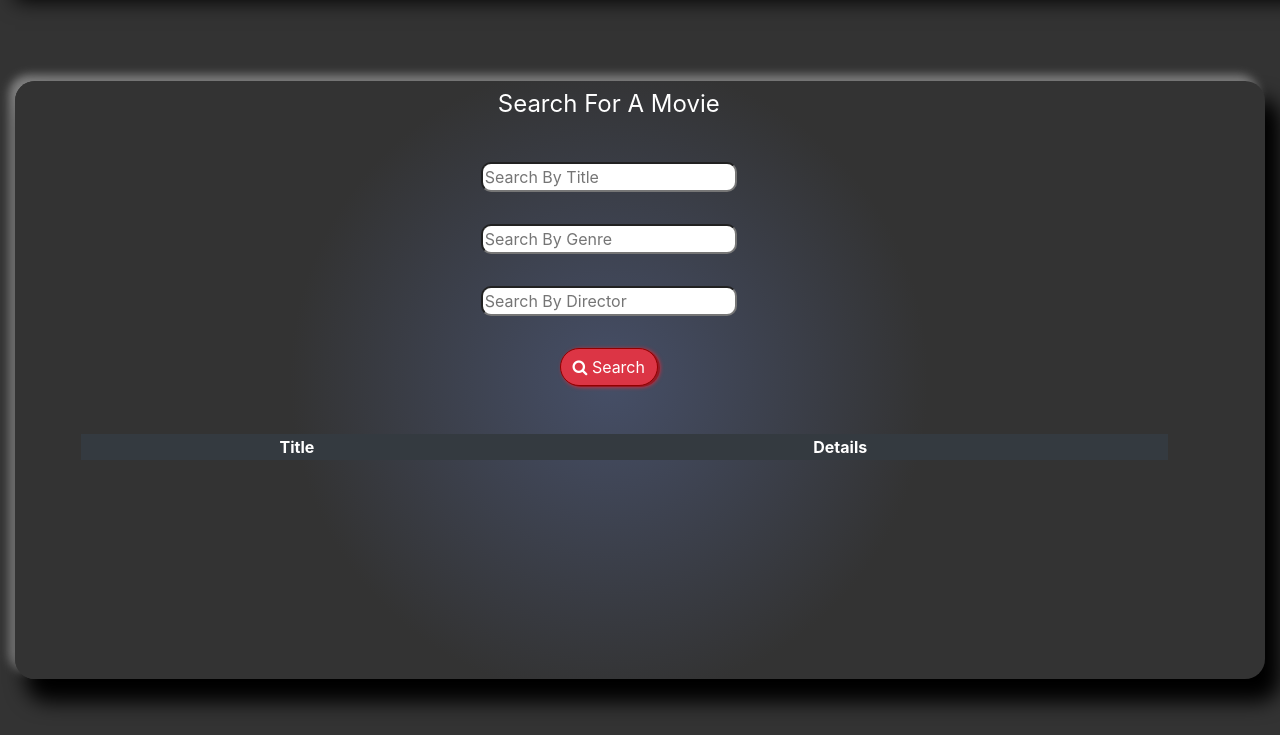
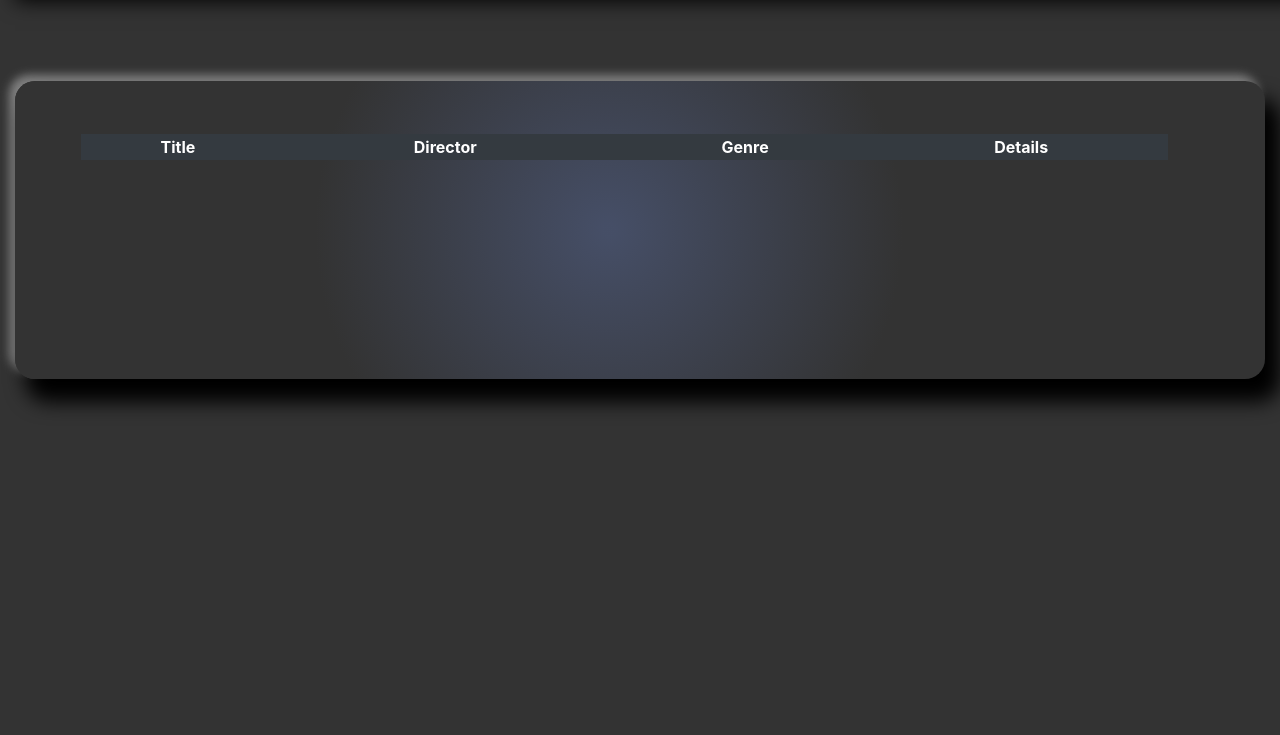
Before and after one commit to victor-meza-07/MovieLibrary_projectII, a plain HTML site: page Client/vic_test.html in a window 1280 px wide. Shown: the part 65-800 px from the top of the page. Drawn offline with nearby package versions, Linux system fonts and the light colour scheme.

Commit message:
added library view html and styles

```diff
--- a/Client/vic_test.html
+++ b/Client/vic_test.html
@@ -25,28 +25,14 @@
         <!-- TEST CONTENT HERE -->
         <div class="contentContainerStyle">
             <div class="homeContainer">
-                <div class="search-container">
-                    <form>
-                        <div class="row justify-content-center">
-                            <label class="search-title">Search For A Movie</label>
-                        </div>
-                        <div class="search-box-group">
-                            <input type="search" class="search-box-style" placeholder="Search By Title" id="MovieTitleSearch">
-                            <br>
-                            <input type="search" class="search-box-style" placeholder="Search By Genre" id="MovieTitleGenre">
-                            <br>
-                            <input type="search" class="search-box-style" placeholder="Search By Director" id="MovieTitleDirector">
-                            <br>
-                            <button type="button" class="btn btn-danger search-group-btn" onclick="ADDFUNCTIONHERE()"><i class="fa fa-search" aria-hidden="true"></i> Search</button>
-                        </div>
-                    </form>
-                </div>
                 <div class="custom-table-container">
                     <div class="row justify-content-center">
                         <table class="table-dark table-hover custom-table-style">
                             <thead>
                                 <tr>
                                     <th>Title</th>
+                                    <th>Director</th>
+                                    <th>Genre</th>
                                     <th>Details</th>
                                 </tr>
                             </thead>
@@ -191,3 +177,28 @@
         </div>
     </div>
 -->
+
+<!-- LIBRARY HTML -->
+<!--
+    <div class="contentContainerStyle">
+            <div class="homeContainer">
+                <div class="custom-table-container">
+                    <div class="row justify-content-center">
+                        <table class="table-dark table-hover custom-table-style">
+                            <thead>
+                                <tr>
+                                    <th>Title</th>
+                                    <th>Director</th>
+                                    <th>Genre</th>
+                                    <th>Details</th>
+                                </tr>
+                            </thead>
+                            <tbody>
+                            // THIS IS WHERE THE DATA NEEDS TO BE ITERATED!!!!
+                        </tbody>
+                    </table>
+                </div>
+            </div>
+        </div>
+    </div>
+-->
```
